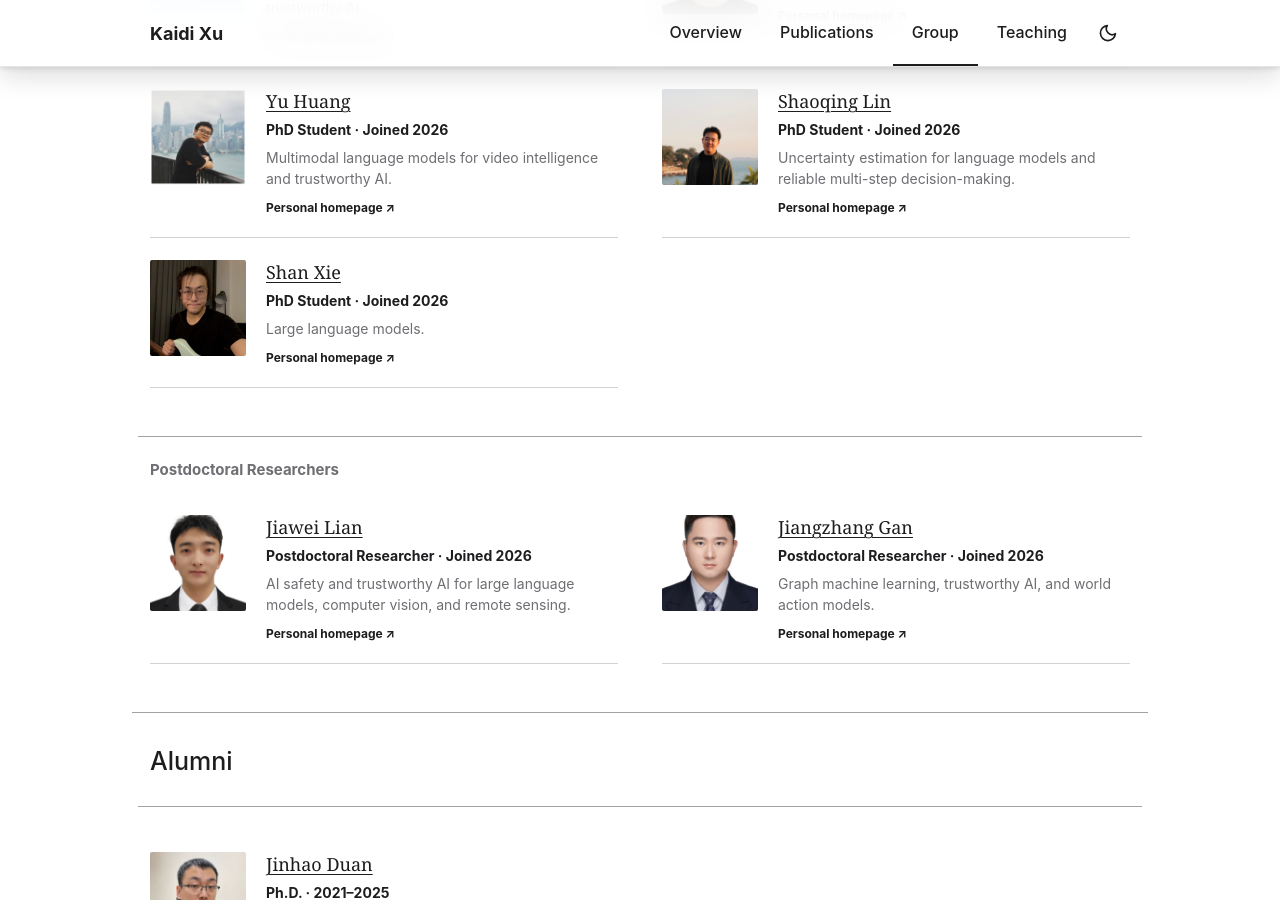
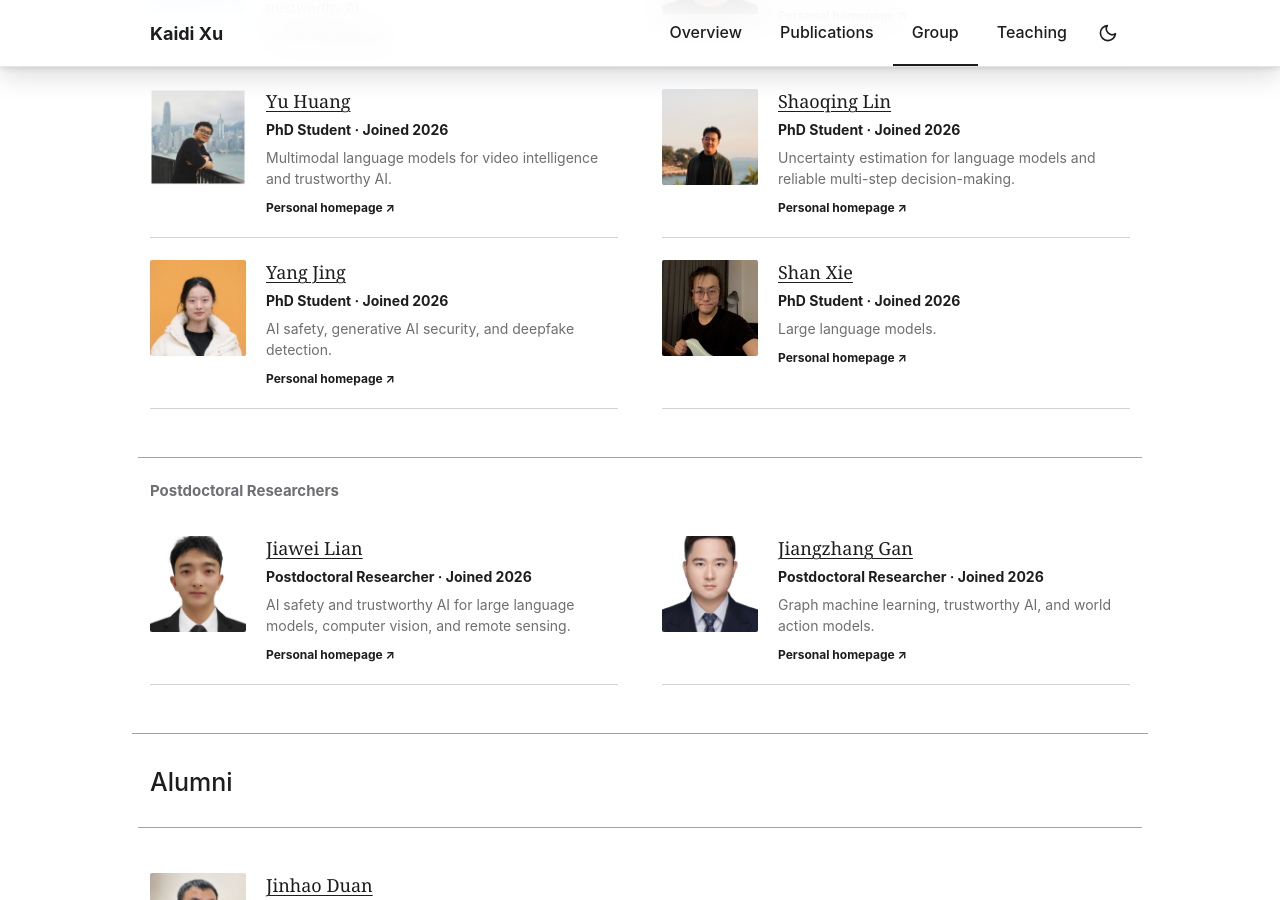
Before and after one commit to KaidiXu/kaidi-pages, a Jekyll site: the page built from site/group.html, in a window 1280 px wide and 900 px high, scrolled down 432 px. Built offline with Jekyll 4.4.1, drawn with Linux system fonts in a browser that asks for light colours.

Commit message:
Add Yang Jing and optimize member portraits

```diff
--- a/site/_data/people.yml
+++ b/site/_data/people.yml
@@ -25,11 +25,17 @@ current_members:
         interests: Uncertainty estimation for language models and reliable multi-step decision-making.
         photo: assets/shaoqing-lin.jpg
         homepage: https://shaoqlin.github.io/
+      - name: Yang Jing
+        role: PhD Student
+        joined: 2026
+        interests: AI safety, generative AI security, and deepfake detection.
+        photo: assets/yang-jing.jpg
+        homepage: https://imjingyang.github.io/
       - name: Shan Xie
         role: PhD Student
         joined: 2026
         interests: Large language models.
-        photo: assets/shan-xie.png
+        photo: assets/shan-xie.jpg
         homepage: https://cute149q.github.io/
   - title: Postdoctoral Researchers
     members:
```
Also changed, not shown: site/assets/shan-xie.jpg (added), site/assets/shan-xie.png (deleted), site/assets/yang-jing.jpg (added).
